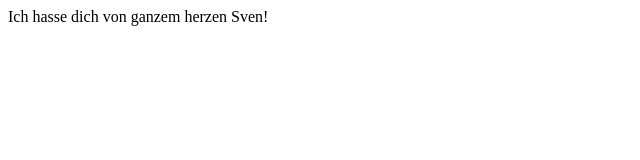
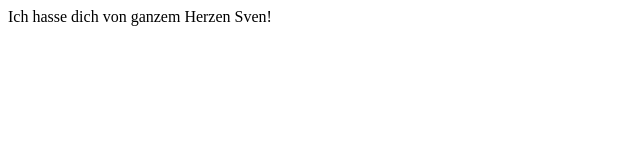
Before and after one commit to MarlonLeoDev/marlonleo, a plain HTML site: page index.html in a window 1280 px wide. Shown: the full height of the page, 0-640 px from the left. Drawn offline with Linux system fonts and the light colour scheme.

Commit message:
Update index.html

```diff
--- a/index.html
+++ b/index.html
@@ -1 +1 @@
-<p>Ich hasse dich von ganzem herzen Sven!</p>
+<p>Ich hasse dich von ganzem Herzen Sven!</p>
```
